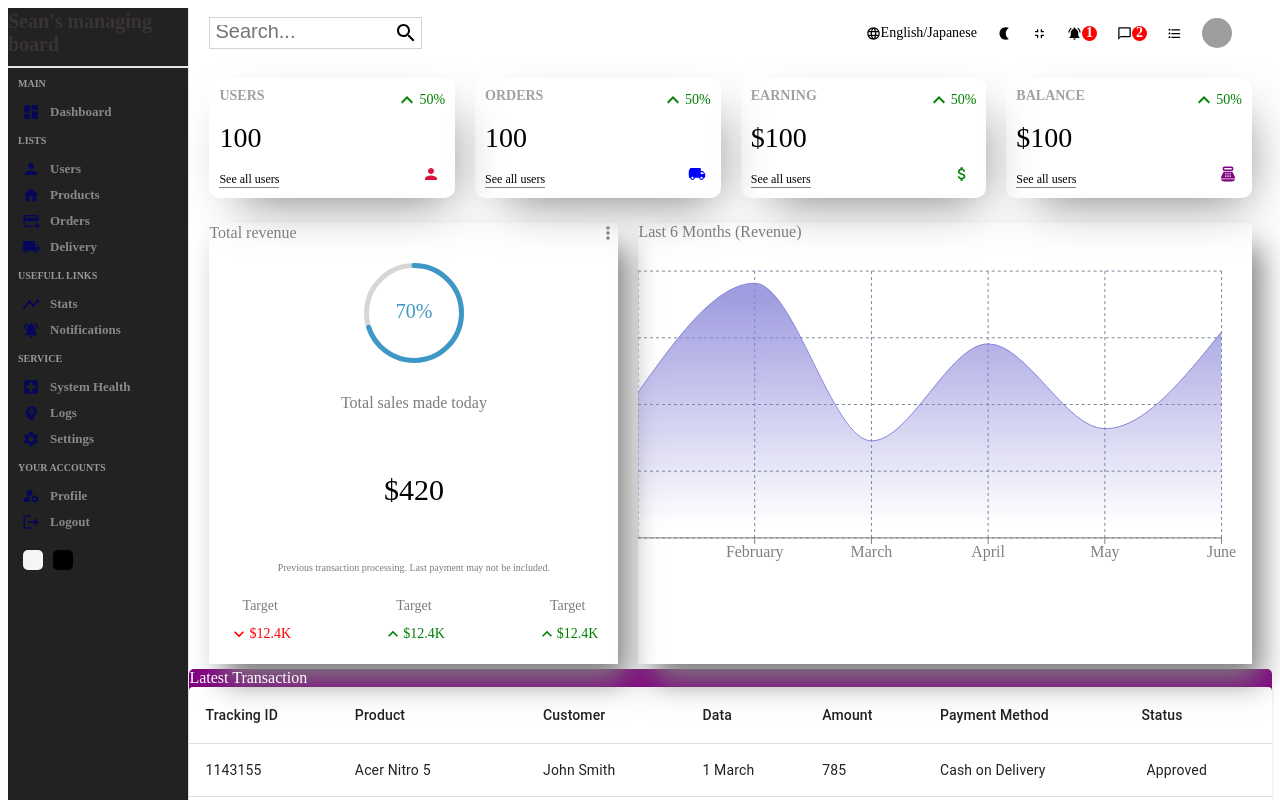
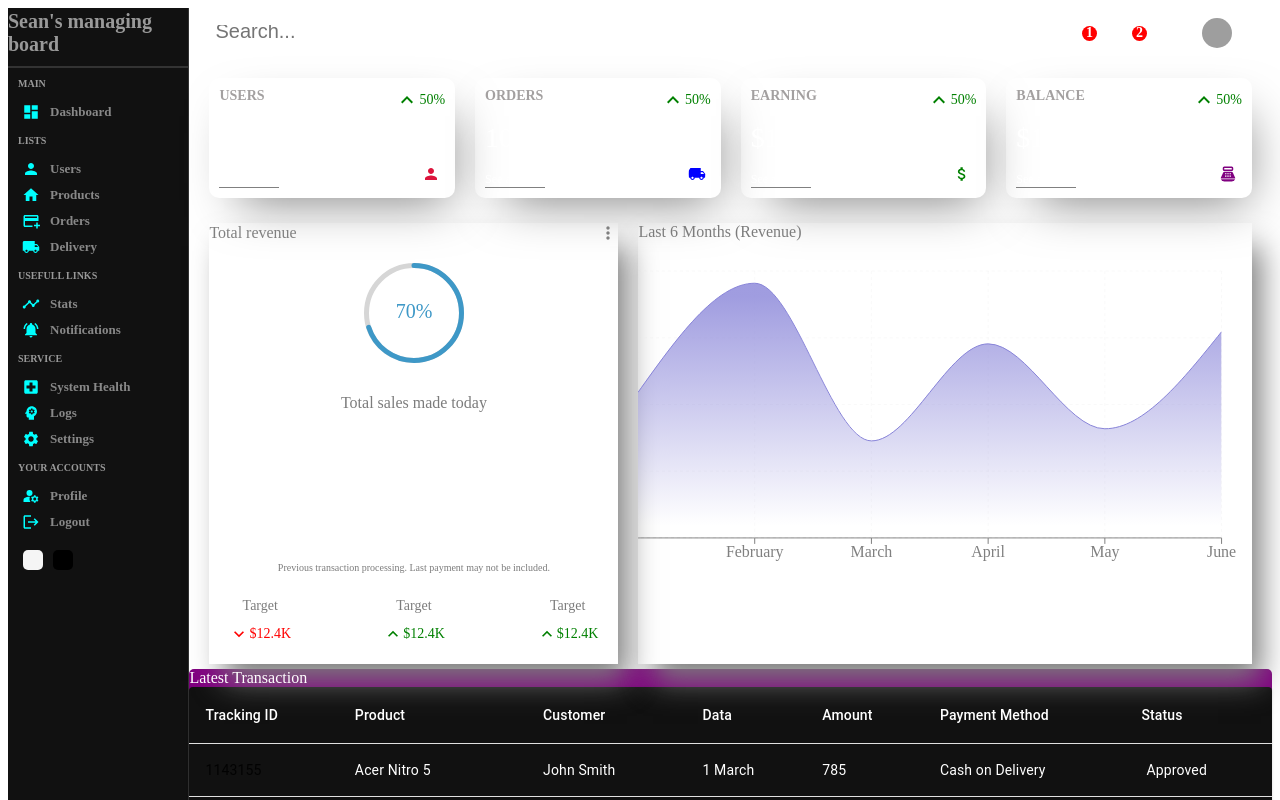
Before and after one commit to seanyu7/admin-panel-youtube, a React (Create React App) app: page / in a window 1280 px wide. Shown: the top 800 px of the page. Built offline with nearby package versions, Linux system fonts and the light colour scheme; grey boxes are pictures that could not be loaded.

Commit message:
💄 adding dark mode to every components

```diff
--- a/src/style/dark.css
+++ b/src/style/dark.css
@@ -1,3 +1,56 @@
 .app.dark {
   background-color: #222;
+  color: white;
+}
+.app.dark .chartGrid {
+  stroke: rgba(228, 228, 228, 0.219);
+}
+.app.dark .table {
+  background-color: #111;
+}
+.app.dark .table .tableCell {
+  color: white;
+}
+.app.dark .navbar {
+  color: white;
+  border-color: #333;
+}
+.app.dark .navbar .search {
+  border-color: white;
+}
+.app.dark .sidebar {
+  background-color: #111;
+  border-color: #333;
+}
+.app.dark .sidebar .top .logo {
+  color: #999;
+}
+.app.dark .sidebar hr {
+  border-color: #333;
+}
+.app.dark .sidebar ul li:hover {
+  background-color: #333;
+}
+.app.dark .sidebar ul li .icon {
+  color: aqua;
+}
+.app.dark .dataTable .datagrid {
+  color: white;
+  border: none;
+}
+.app.dark .dataTable .datagrid .viewButton,
+.app.dark .dataTable .datagrid .deleteButton,
+.app.dark .dataTable .datagrid .cellWithStatus {
+  color: gray;
+  border: none;
+}
+.app.dark input {
+  background-color: transparent;
+}
+
+.home.dark {
+  background-color: #111;
+}
+.home.dark .homeContainer {
+  background-color: #111;
 }/*# sourceMappingURL=dark.css.map */
--- a/src/style/dark.scss
+++ b/src/style/dark.scss
@@ -1,3 +1,71 @@
-.app.dark{
-    background-color: #222;
+.app.dark {
+  background-color: #222;
+  color: white;
+
+  .chartGrid {
+    stroke: rgba(228, 228, 228, 0.219);
+  }
+  .table {
+    background-color: #111;
+
+    .tableCell {
+      color: white;
+    }
+  }
+  .navbar {
+    color: white;
+    border-color: #333;
+
+    .search {
+      border-color: white;
+    }
+  }
+
+  .sidebar {
+    background-color: #111;
+    border-color: #333;
+    .top {
+      .logo {
+        color: #999;
+      }
+    }
+    hr {
+      border-color: #333;
+    }
+
+    ul {
+      li {
+        &:hover {
+          background-color: #333;
+        }
+        .icon {
+          color: aqua;
+        }
+      }
+    }
+  }
+  .dataTable {
+    .datagrid {
+      color: white;
+      border: none;
+
+      .viewButton,
+      .deleteButton,
+      .cellWithStatus {
+        color: gray;
+        border: none;
+      }
+    }
+
+ }
+ input{
+    background-color: transparent;
+ }
 }
+
+.home.dark {
+    background-color: #111;
+    .homeContainer {
+      background-color: #111;
+    }
+  }
```
Also changed, not shown: 1 other file (tests, documents, lock files or other folders).
